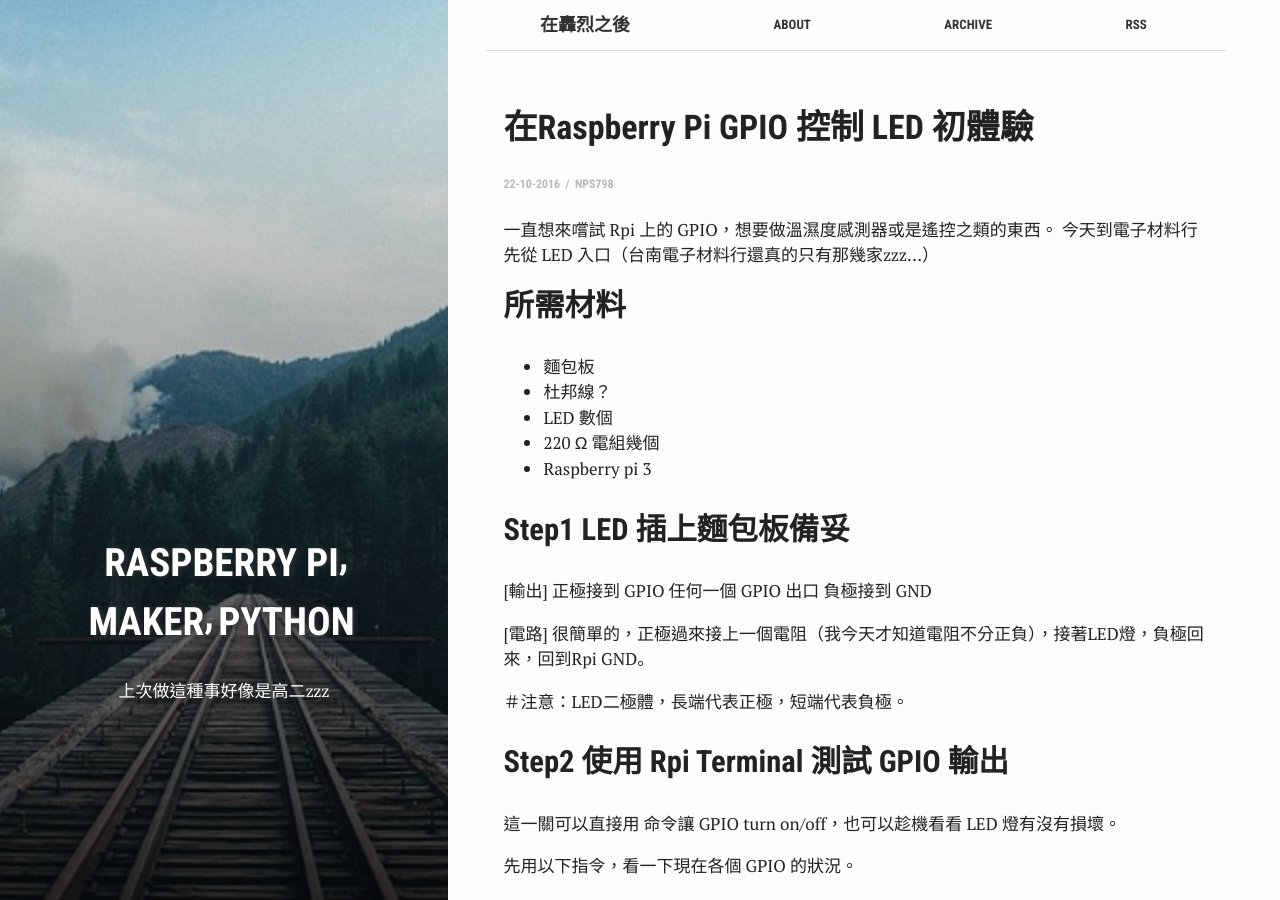
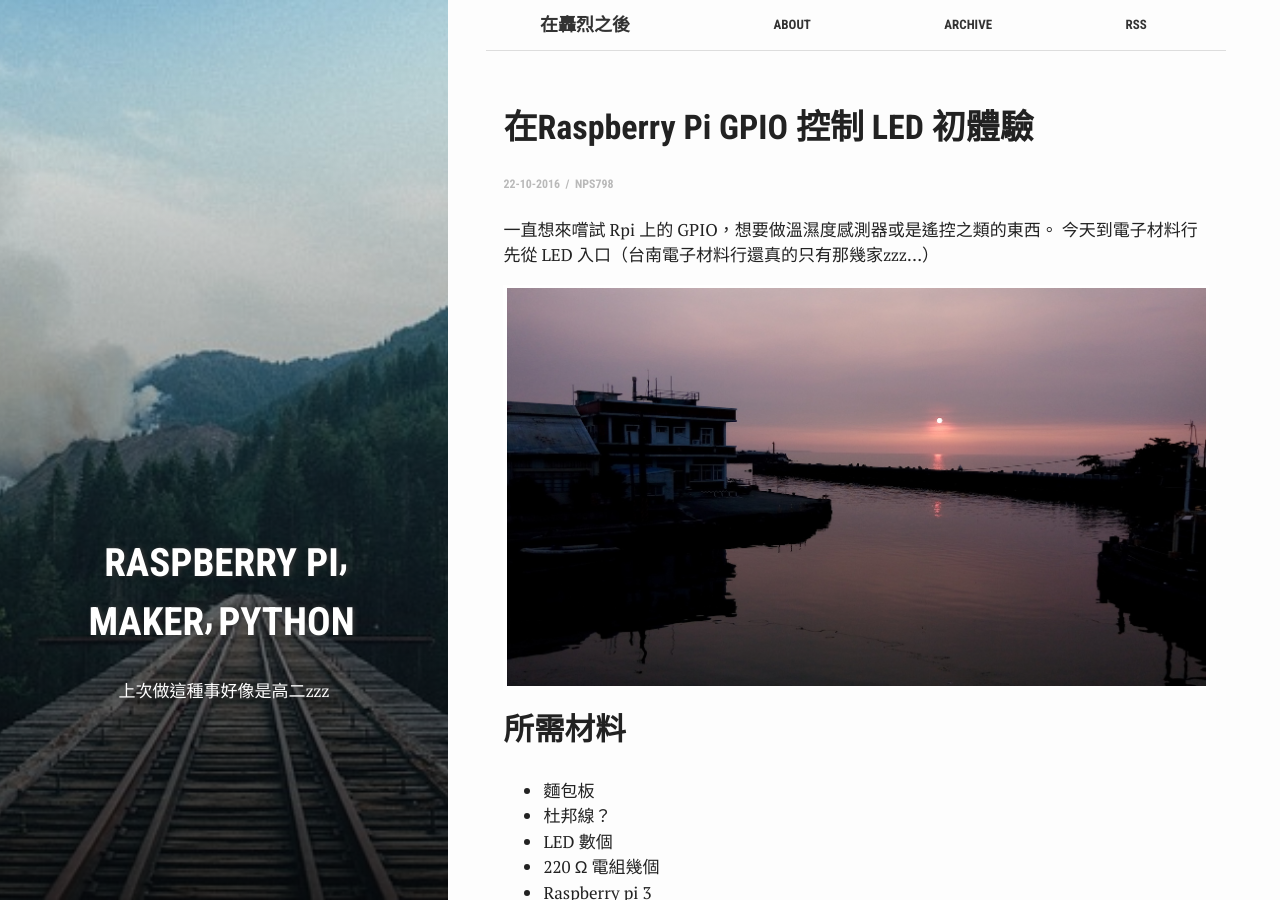
Before and after one commit to nps798/nps798.github.io, a Jekyll site: the page built from _posts/2016-10-22-Raspberry Pi GPIO 控制 LED 顯示初體驗.md, in a window 1280 px wide and 900 px high. Built offline with Jekyll 4.4.1, drawn with Linux system fonts in a browser that asks for light colours.

Commit message:
edit config

```diff
--- a/_posts/2016-10-22-Raspberry Pi GPIO 控制 LED 顯示初體驗.md
+++ b/_posts/2016-10-22-Raspberry Pi GPIO 控制 LED 顯示初體驗.md
@@ -12,6 +12,8 @@ author: nps798
 
 一直想來嚐試 Rpi 上的 GPIO，想要做溫濕度感測器或是遙控之類的東西。
 今天到電子材料行先從 LED 入口（台南電子材料行還真的只有那幾家zzz...）
+
+[![railroad]({{ site.images }}/IMAG0700.jpg)]({{ site.images }}/IMAG0700.jpg)
 
 ## 所需材料
 
```
Also changed, not shown: assets/images/0929swift.jpg (renamed from assets/images/0929 swift.jpg).
